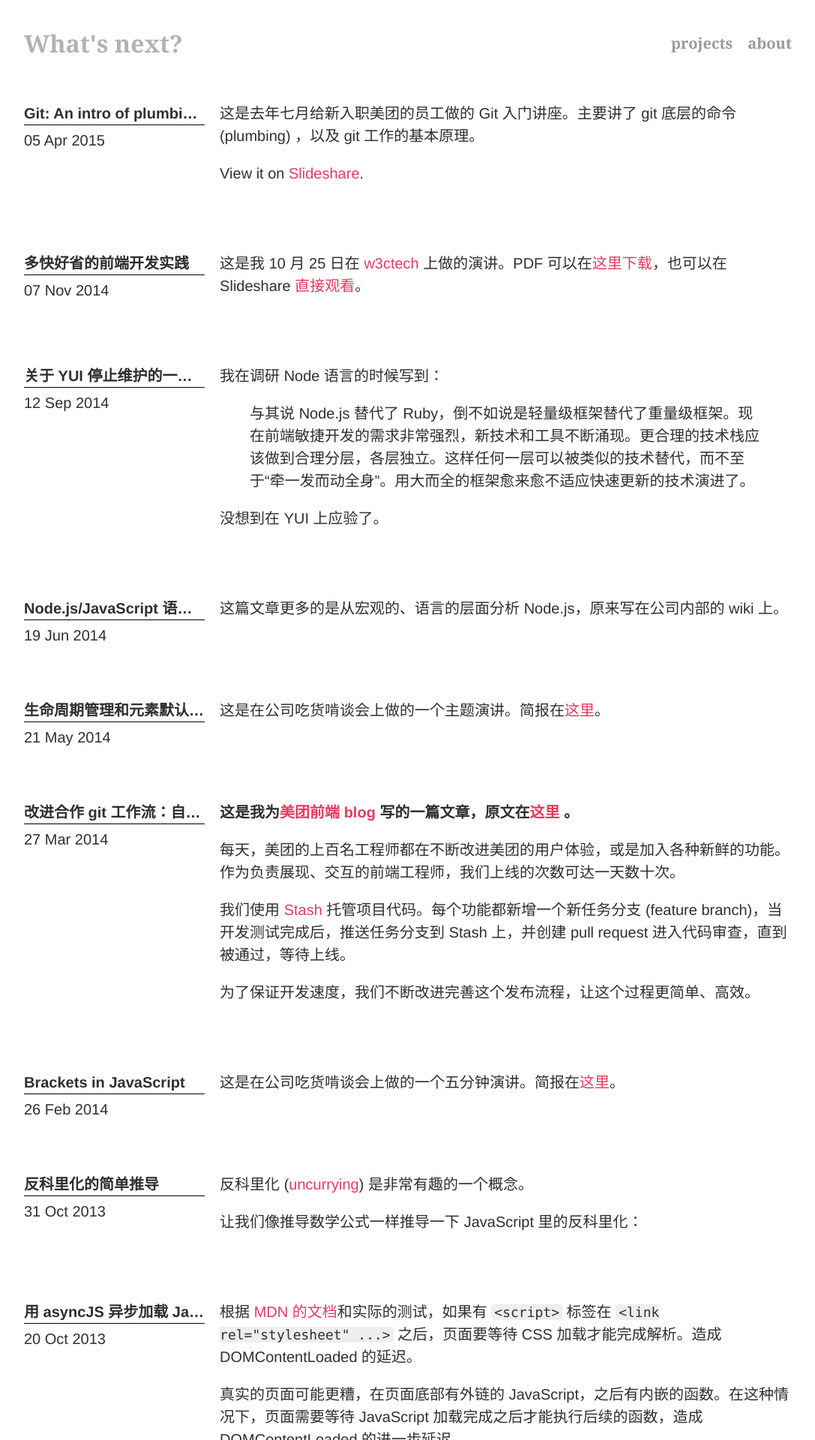
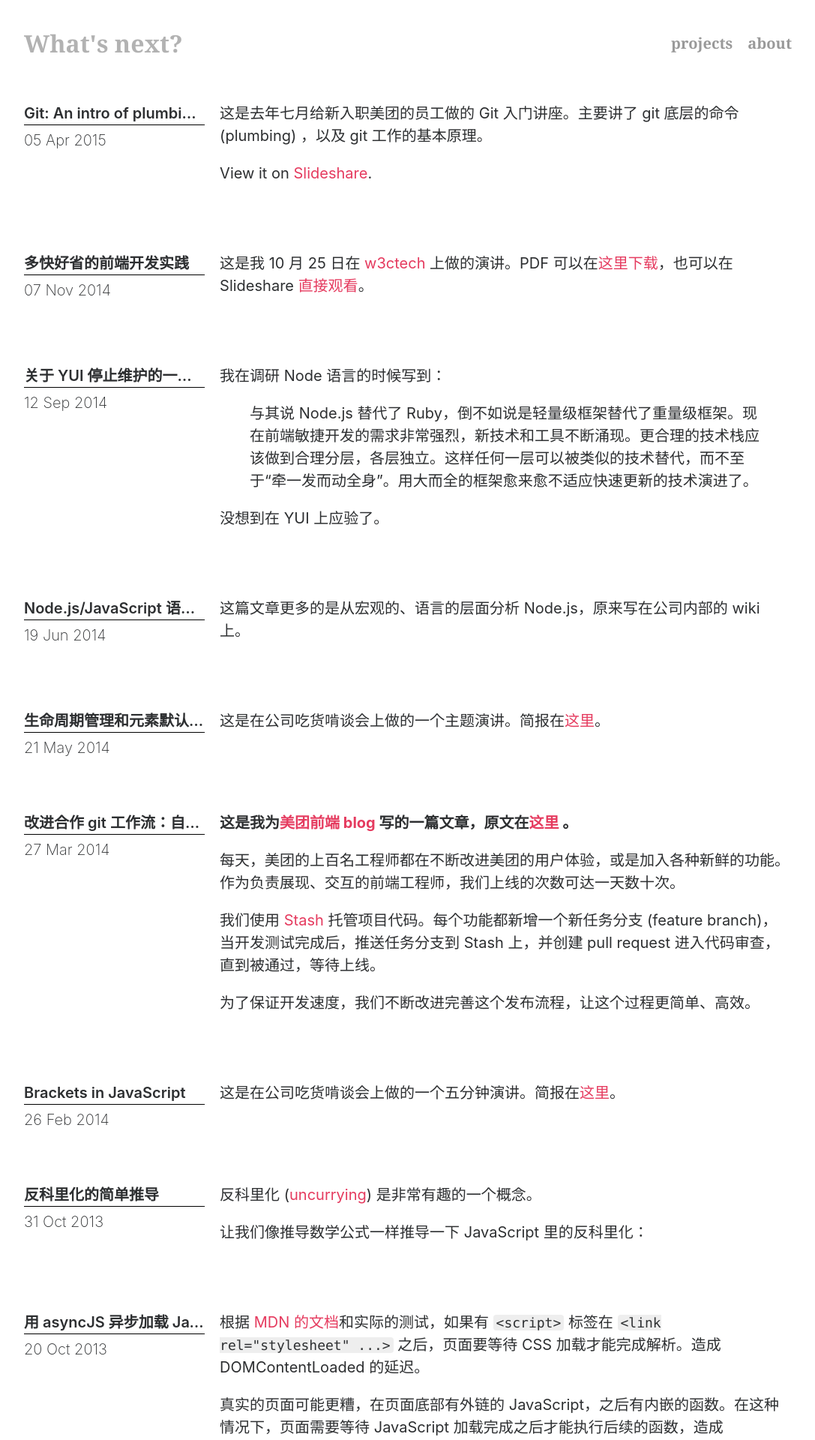
Before and after one commit to th507/blog, a Jekyll site: the page built from index.html, in a window 1280 px wide. Shown: the top 1920 px of the page at 75% size, without its empty margins (96-1183 px from the left). Built offline with Jekyll 4.4.1, drawn with Linux system fonts in a browser that asks for light colours; Markdown is read by kramdown in place of the engine named in the settings.

Commit message:
use san fransico if possible

```diff
--- a/css/main.css
+++ b/css/main.css
@@ -4,7 +4,7 @@ html {
 }
 
 body {
-    font: 20px/1.5 Helvetica Neue, Avenir Next Condensed, Helvetica, Arial, "SourceHanSans", Source Han Sans, Hiragino Sans GB, serif;
+    font: 20px/1.5 system, -apple-system, ".SFNSDisplay-Regular", Helvetica Neue, Avenir Next Condensed, Helvetica, Arial, PingFang SC, "SourceHanSans", Source Han Sans, Hiragino Sans GB, serif;
     text-align: left;
     margin: 0 auto;
     max-width: 1024px;
```
